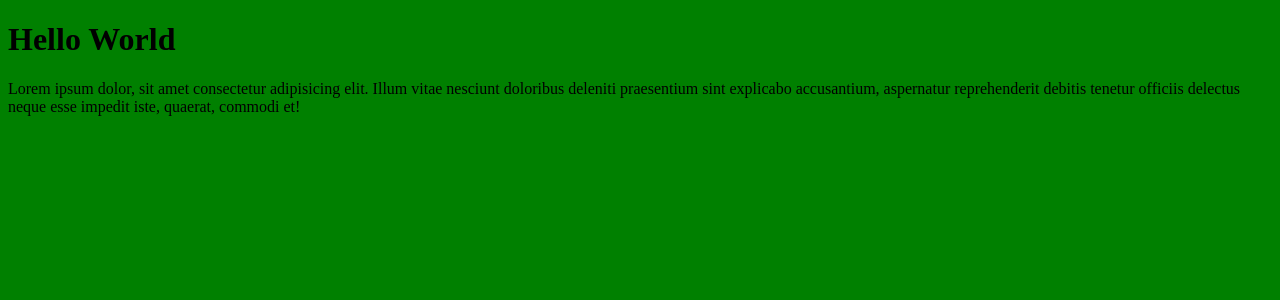
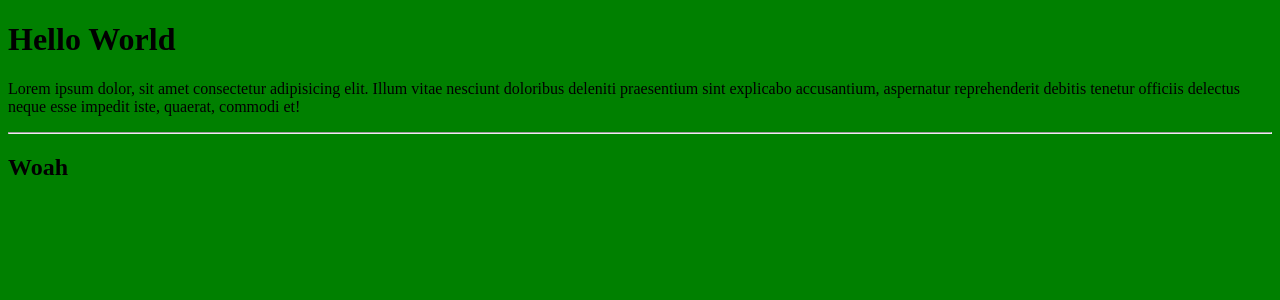
Before and after one commit to reshma-ajith789/test-repo-2, an Angular app: page / in a window 1280 px wide. Shown: the top 300 px of the page. Built offline with nearby package versions, Linux system fonts and the light colour scheme.

Commit message:
Update app.component.html

```diff
--- a/src/app/app.component.html
+++ b/src/app/app.component.html
@@ -1,2 +1,4 @@
 <h1>Hello World</h1>
 <p>Lorem ipsum dolor, sit amet consectetur adipisicing elit. Illum vitae nesciunt doloribus deleniti praesentium sint explicabo accusantium, aspernatur reprehenderit debitis tenetur officiis delectus neque esse impedit iste, quaerat, commodi et!</p>
+<hr>
+<h2>Woah</h2>
```
